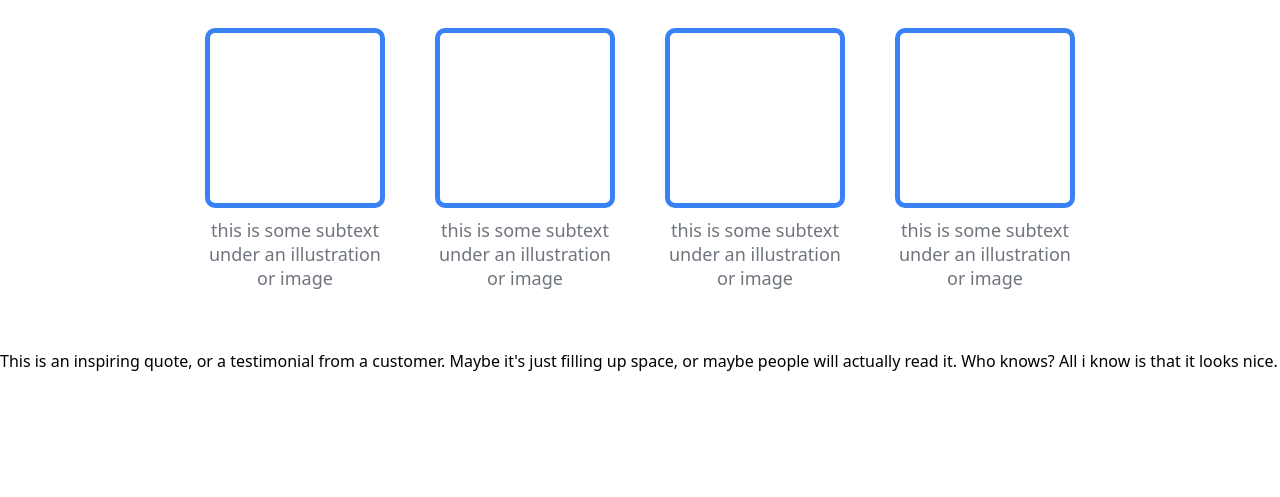
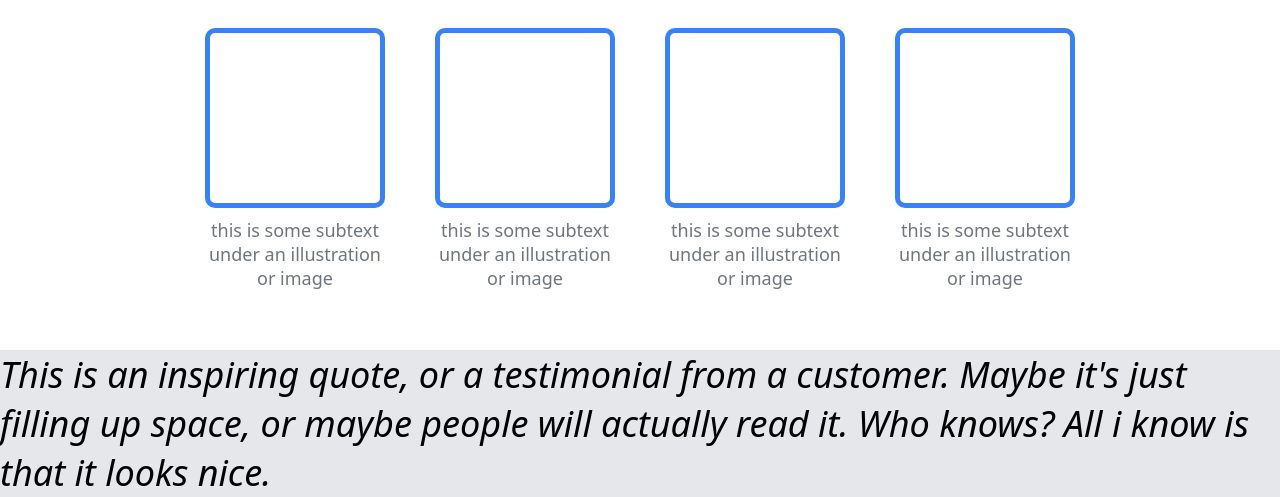
Before and after one commit to CosmosFactory/Landing-page, a plain HTML site: page index.html in a window 1280 px wide. Shown: the part 594-1091 px from the top of the page. Before the commit the page ends 966 px from the top, so only its background shows below. Drawn offline with Linux system fonts and the light colour scheme.

Commit message:
add font size and italic style to quote from testimonial section

```diff
--- a/style.css
+++ b/style.css
@@ -129,3 +129,12 @@ button{
     color:#1f2937a4;
     text-align: center;
 }
+
+.testimonial{
+    background-color:#E5E7EB;
+}
+
+.quote{
+    font-size:36px;
+    font-style: italic;
+}
```
